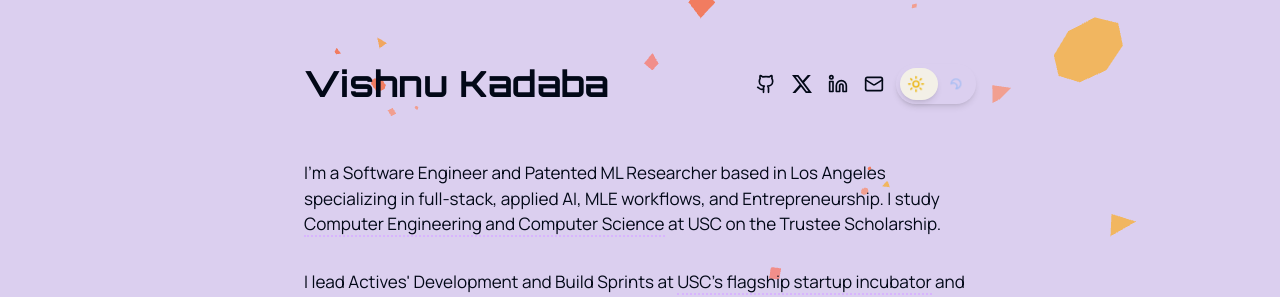
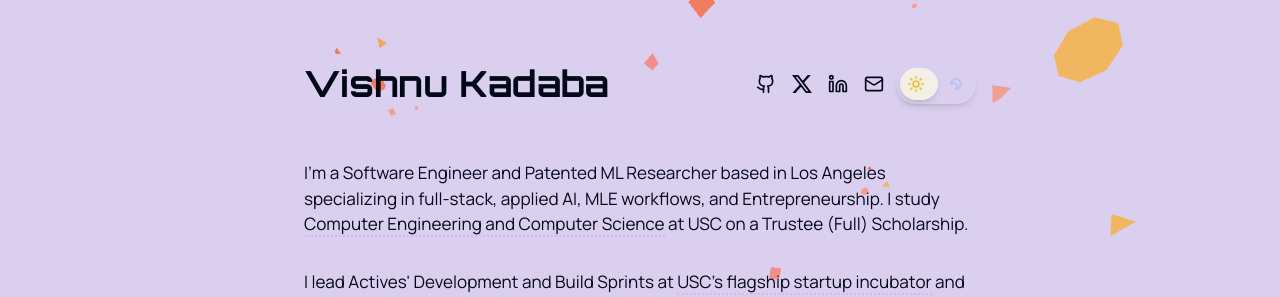
Before and after one commit to VishnuK1947/vishnukadaba.dev, a React (Vite) app: page / in a window 1280 px wide. Shown: the top 297 px of the page. Built offline with nearby package versions, Linux system fonts and the light colour scheme.

Commit message:
added full scholarship

```diff
--- a/src/components/Bio.tsx
+++ b/src/components/Bio.tsx
@@ -21,7 +21,7 @@ export function Bio() {
         >
           Computer Engineering and Computer Science
         </a>{' '}
-        at USC on the Trustee Scholarship.
+        at USC on a Trustee (Full) Scholarship.
       </p>
 
       <p className="text-[1.07rem]">
```
